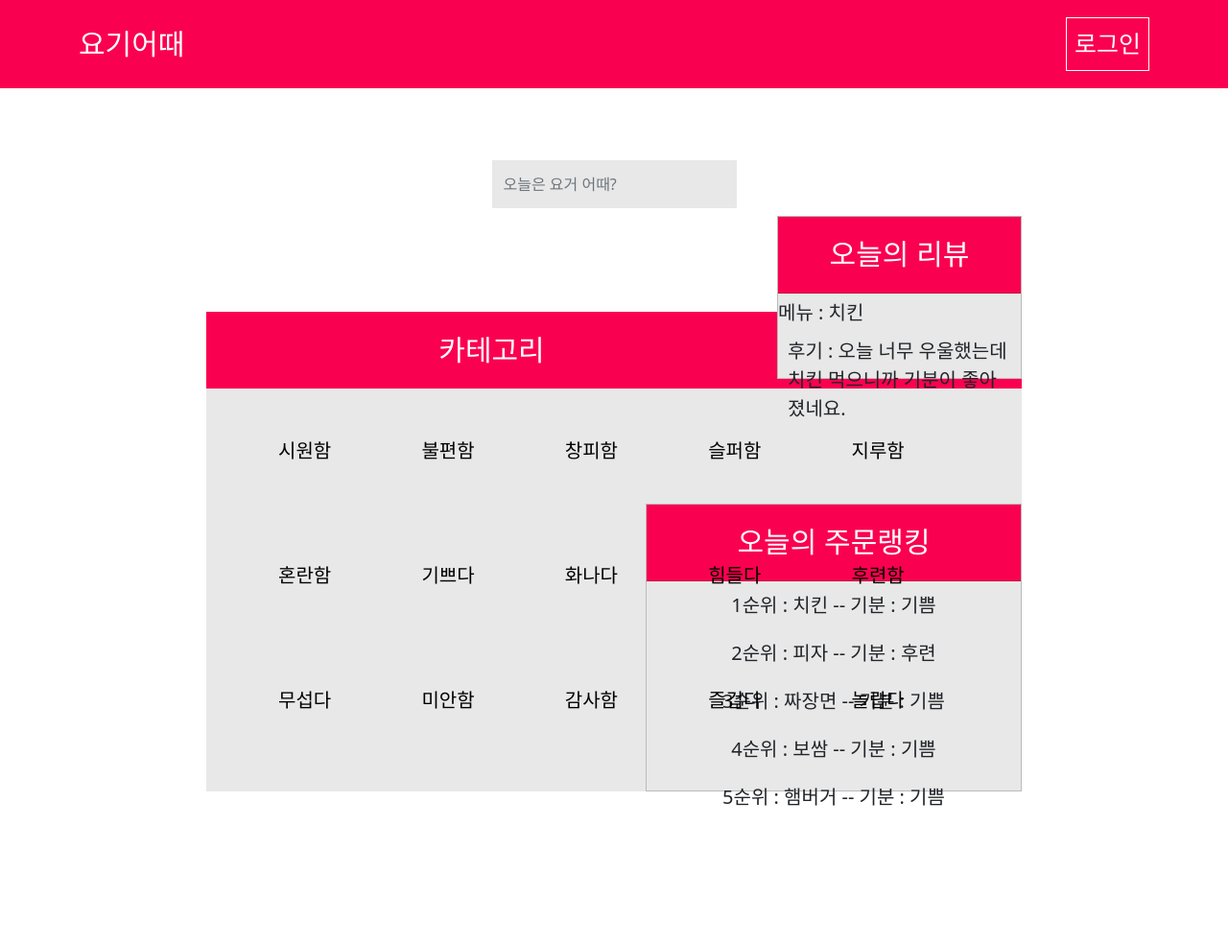
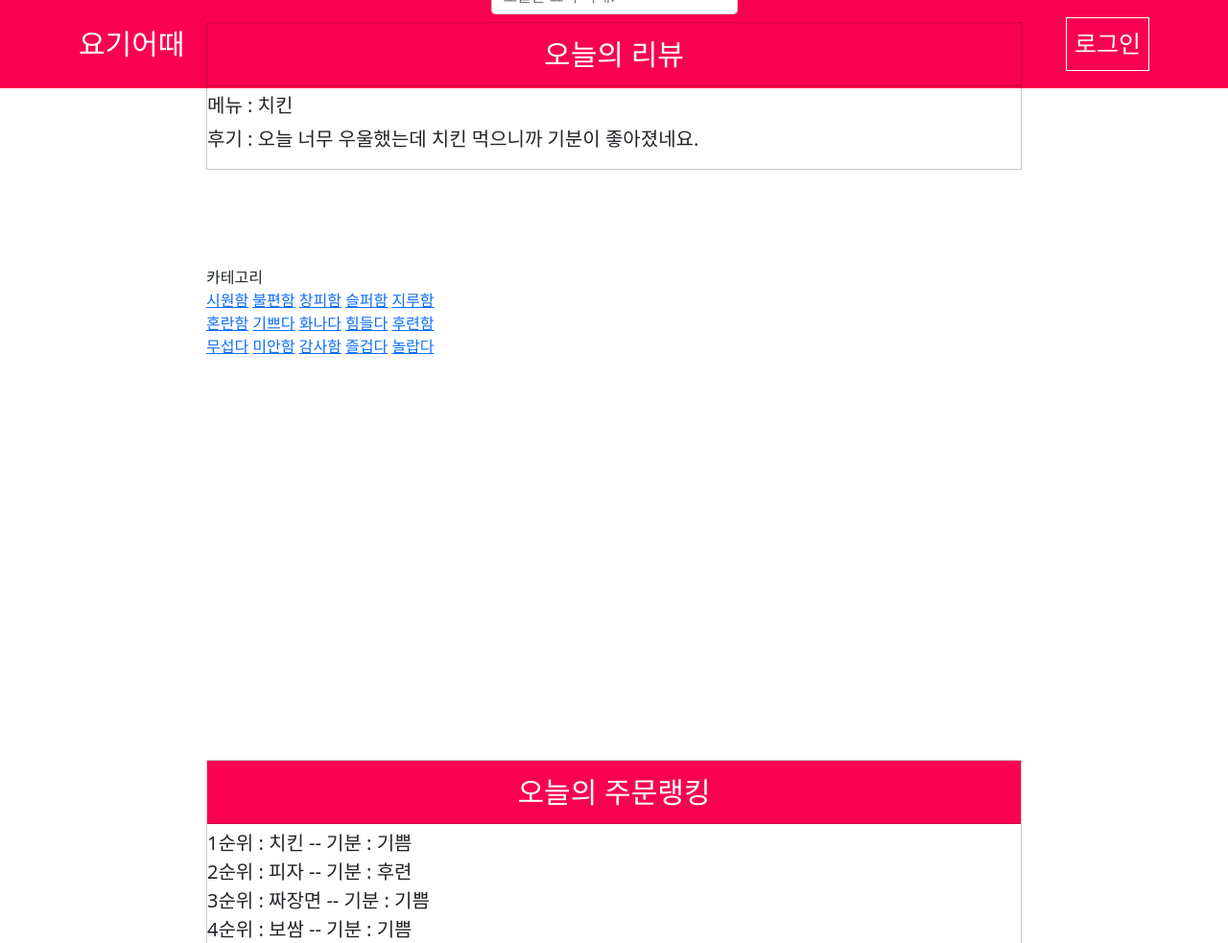
Before and after one commit to Reinforcement-succeeded/yogi_otte, a Django app: template templates/main/main.html in a window 1280 px wide. Shown: the whole page at 96% size. Run offline with Django 4.2, Linux system fonts and the light colour scheme; the template is opened without the code that fills it, so the values that code supplies are empty.

Commit message:
MOD main.css
DEL options which is related to ranking,review
ADD category container

```diff
--- a/static/css/main.css
+++ b/static/css/main.css
@@ -1,90 +1,35 @@
 .wrap {
     margin-top: 100px;
-}
-
-.form-group > input {
-    margin-bottom: 0px;
-    height: 50px;
-    background-color: #e8e8e8;
-    border-radius: 0px;
-    border: none;
 }
 
 .category {
     width: 850px;
     height: 500px;
     margin-top: 100px;
-    background-color: #e8e8e8;
 }
 
-.category-title {
+
+.category-container {
     width: 100%;
-    height: 80px;
-    color: #ffffff;
-    text-align: center;
-    line-height: 80px;
-    font-size: 30px;
-    background-color: #fa0050;
+    height: 100%;
+    display: grid;
+    justify-content: center;
+    grid-template-columns: 30% 30% 30%;
+	grid-template-rows: repeat(auto-fill, 1fr);
+    gap: 0% 3%;
 }
 
-.category > span {
-    line-height: 130px;
-    margin-left: 75px;
-    margin-right: 15px;
-    font-size: 20px;
+.category-container-div {
+    margin-top: 5%;
+    background-color: rgb(255,255,255);
+    position: relative;
+    border:1px solid rgb(0,0,0,0.2);
 }
 
-.category > span > a {
-    text-decoration: none;
-    color: #000000;
+.category-container-div > span {
+    font-size: 18.5px;
+    font-weight: 600;
+    position : absolute;
+    left : 10px;
+    top : 10px;
 }
-
-.review-title {
-    width: 100%;
-    height: 80px;
-    color: #ffffff;
-    text-align: center;
-    line-height: 80px;
-    font-size: 30px;
-    background-color: #fa0050;
-}
-
-.review {
-    width: 30%;
-    height: 170px;
-    float: right;
-    background-color: #e8e8e8;
-}
-
-.menu {
-    text-align: center;
-    font-size: 20px;
-}
-
-.review-text {
-    margin: 10px;
-}
-
-.ranking {
-    float: right;
-    margin-top: -300px;
-    margin-right: 0px;
-    height: 300px;
-    background-color: #e8e8e8;
-}
-
-.ranking-title {
-    width: 390px;
-    height: 80px;
-    color: #ffffff;
-    text-align: center;
-    line-height: 80px;
-    font-size: 30px;
-    background-color: #fa0050;
-}
-
-.ranking-text > div {
-    text-align: center;
-    margin-top: 10px;
-    margin-bottom: 20px;
-}
```
